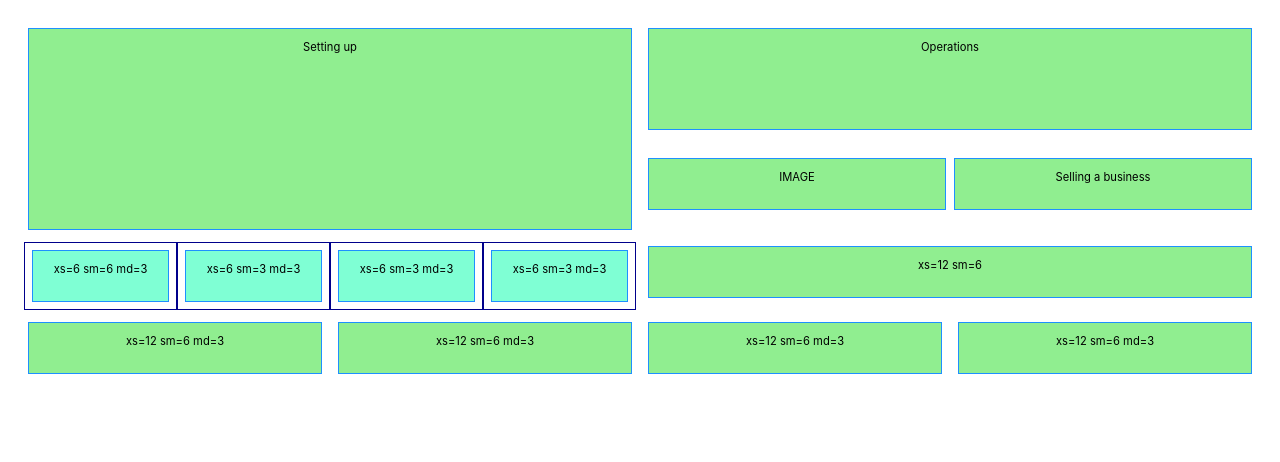
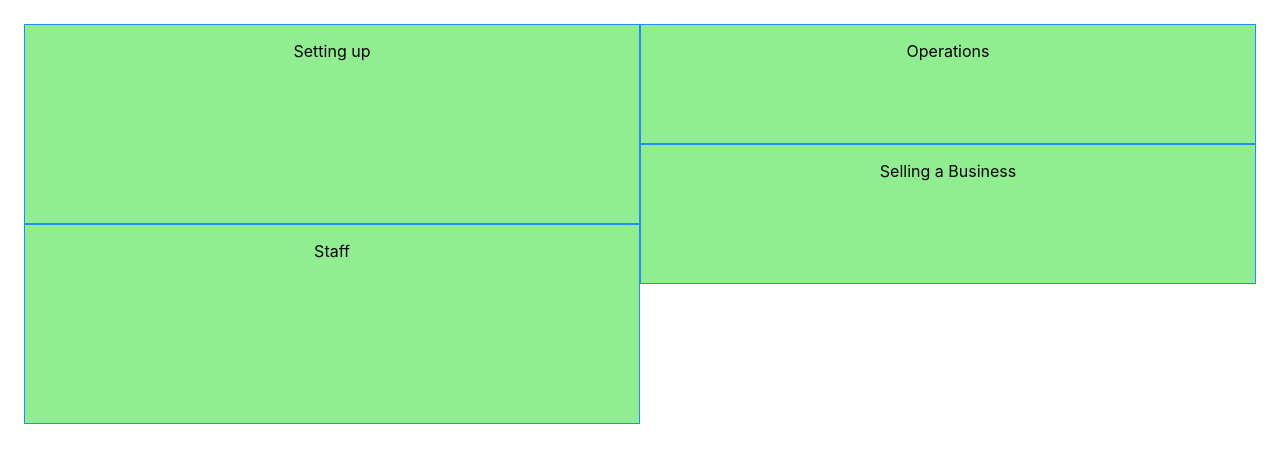
Before and after one commit to mcb-job-tests/mui-grid, a React (Create React App) app: page / in a window 1280 px wide. Shown: the top 462 px of the page. Built offline with nearby package versions, Linux system fonts and the light colour scheme.

Commit message:
added columns with staggered items

```diff
--- a/package.json
+++ b/package.json
@@ -7,6 +7,7 @@
     "react": "^16.8.6",
     "react-dom": "^16.8.6",
     "react-scripts": "3.0.0",
+    "react-sizes": "^2.0.0",
     "typescript": "^3.4.5"
   },
   "scripts": {
--- a/src/App.css
+++ b/src/App.css
@@ -3,17 +3,18 @@
 }
 
 .container {
-  padding: 3px;
   border: 1px solid darkblue;
+}
+
+.second-col {
+  height: 300px;
 }
 
 .box, .sm-box {
   border: 1px solid dodgerblue;
   background-color: lightgreen;
-  height:50px;
-  margin:4px;
   text-align: center;
-  font-size: 0.7rem;
+  font-size: 1rem;
 }
 
 .sm-box {
@@ -25,5 +26,17 @@
 }
 
 .operations {
-  height:100px;
+  height:120px;
 }
+
+.selling-a-business {
+  height:140px;
+}
+
+.image {
+  height: 120px;
+}
+
+.border {
+  border: 2px solid rebeccapurple;
+}
--- a/src/App.js
+++ b/src/App.js
@@ -18,51 +18,44 @@ function App() {
   return (
     <div className="App">
       <MuiThemeProvider theme={theme}>
-        <Grid container spacing={8}>
-          <Grid item xs={12} md={6}>
-            <div className='box setting-up'><p>Setting up</p></div>
-          </Grid>
-          <Grid container item xm={12} sm={12} md={6}>
-            <Grid item xs={12}>
-              <div className='box operations'><p>Operations</p></div>
+
+        <Grid container xs={12} justify={'flex-start'} alignItems={'flex-start'}>
+          {/*First Column*/}
+            <Grid container xs={12} md={6} direction={"column"}>
+              <Grid container xs >
+                <Grid item xs={12} className='box setting-up'>
+                  <div ><p>Setting up</p></div>
+                </Grid>
+                <Grid item xs={12} className='box setting-up'>
+                  <div ><p>Staff</p></div>
+                </Grid>
+              </Grid>
             </Grid>
-            <Grid item xs={12} sm={6} md={6}>
-              <div className='box'><p>IMAGE</p></div>
-            </Grid>
-            <Grid item xs={12} sm={6} md={6}>
-              <div className='box'><p>Selling a business</p></div>
+
+          <Grid container xs={12} md={6} direction={"column"} >
+            <Grid container xs={12} >
+                <Grid item xs={12} className='box operations' >
+                  <div ><p>Operations</p></div>
+                </Grid>
+                <Grid item xs={12} className='box selling-a-business'>
+                  <div ><p>Selling a Business</p></div>
+                </Grid>
             </Grid>
           </Grid>
-          <Grid container item xs={12} sm={6}>
-            <Grid className='container' item xs={6} sm={6} md={3}>
-              <div className='box sm-box'><p>xs=6 sm=6 md={3}</p></div>
+        </Grid>
+          {/*Second Column*/}
+          {/*<Grid container xs={12} md={6} direction={"column"} className={"border"}>
+            <Grid item container direction={"row"} xs={12} className={"border"}>
+              <Grid item  xs={12} className='box operations border'>
+                <div ><p>Operations</p></div>
+              </Grid>
+              <Grid item direction={"row"} xs={12} className={"box selling-a-business border"}>
+                <div><p>Selling a business</p></div>
+              </Grid>
             </Grid>
-            <Grid className='container' item xs={6} sm={6} md={3}>
-              <div className='box sm-box'><p>xs=6 sm=3 md={3}</p></div>
-            </Grid>
-            <Grid className='container' item xs={6} sm={6} md={3}>
-              <div className='box sm-box'><p>xs=6 sm=3 md={3}</p></div>
-            </Grid>
-            <Grid className='container' item xs={6} sm={6} md={3}>
-              <div className='box sm-box'><p>xs=6 sm=3 md={3}</p></div>
-            </Grid>
-          </Grid>
-          <Grid item xs={12} sm={6}>
-            <div className='box'><p>xs=12 sm=6</p></div>
-          </Grid>
-          <Grid item xs={12} sm={6} md={3}>
-            <div className='box'><p>xs=12 sm=6 md=3</p></div>
-          </Grid>
-          <Grid item xs={12} sm={6} md={3}>
-            <div className='box'><p>xs=12 sm=6 md=3</p></div>
-          </Grid>
-          <Grid item xs={12} sm={6} md={3}>
-            <div className='box'><p>xs=12 sm=6 md=3</p></div>
-          </Grid>
-          <Grid item xs={12} sm={6} md={3}>
-            <div className='box'><p>xs=12 sm=6 md=3</p></div>
-          </Grid>
-        </Grid>
+          </Grid>*/}
+
+
       </MuiThemeProvider>
     </div>
   );
```
Also changed, not shown: 1 other file (tests, documents, lock files or other folders).
